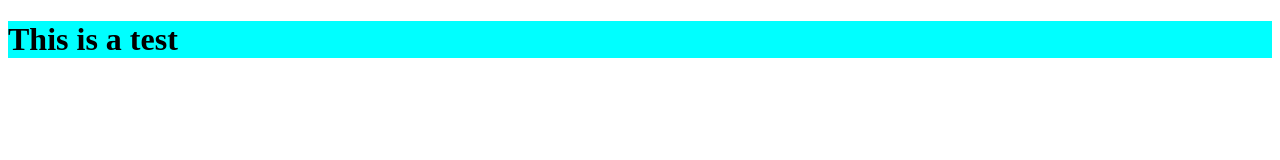
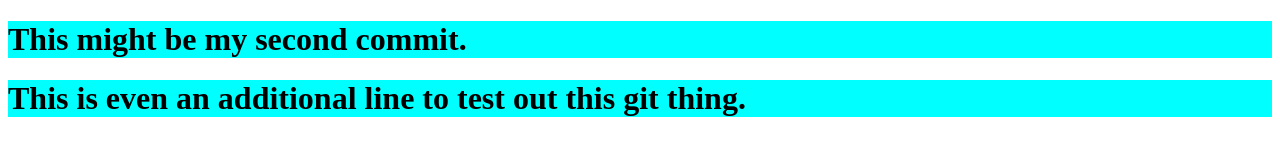
Before and after one commit to Kevin-Tempel/git-one, a plain HTML site: page index.html in a window 1280 px wide. Drawn offline with Linux system fonts and the light colour scheme.

Commit message:
Final Project

```diff
--- /dev/null
+++ b/feature.js
@@ -0,0 +1 @@
+console.log("This is some javascript shit!")
--- a/index.html
+++ b/index.html
@@ -7,6 +7,7 @@
     <title>Test</title>
 </head>
 <body>
-    <h1>This is a test</h1>
+    <h1>This might be my second commit.</h1>
+    <h1>This is even an additional line to test out this git thing.</h1>
 </body>
 </html>
--- a/styles.css
+++ b/styles.css
@@ -1,3 +1,4 @@
 h1 {
     background-color: aqua;
+    font-size: 2em;
 }
```
